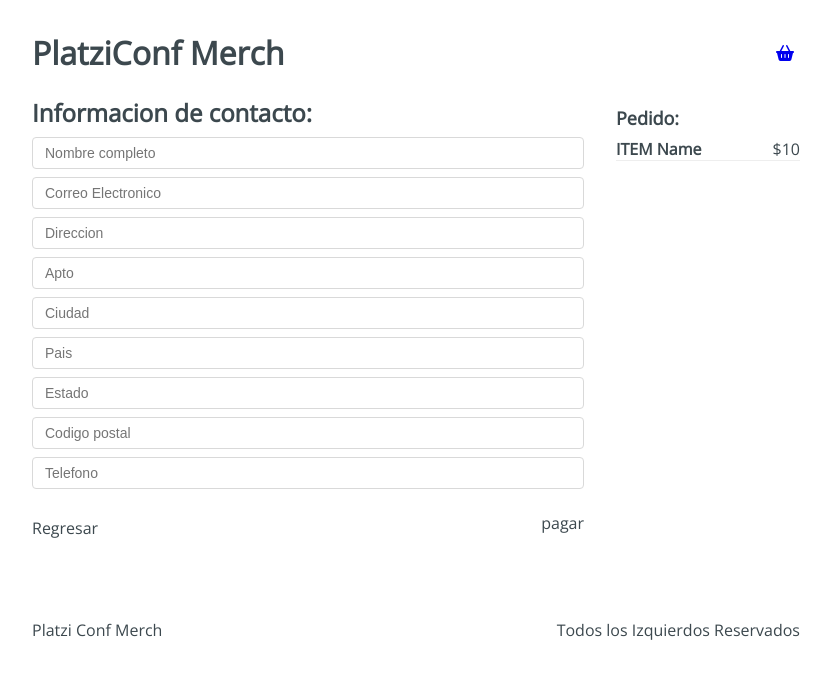
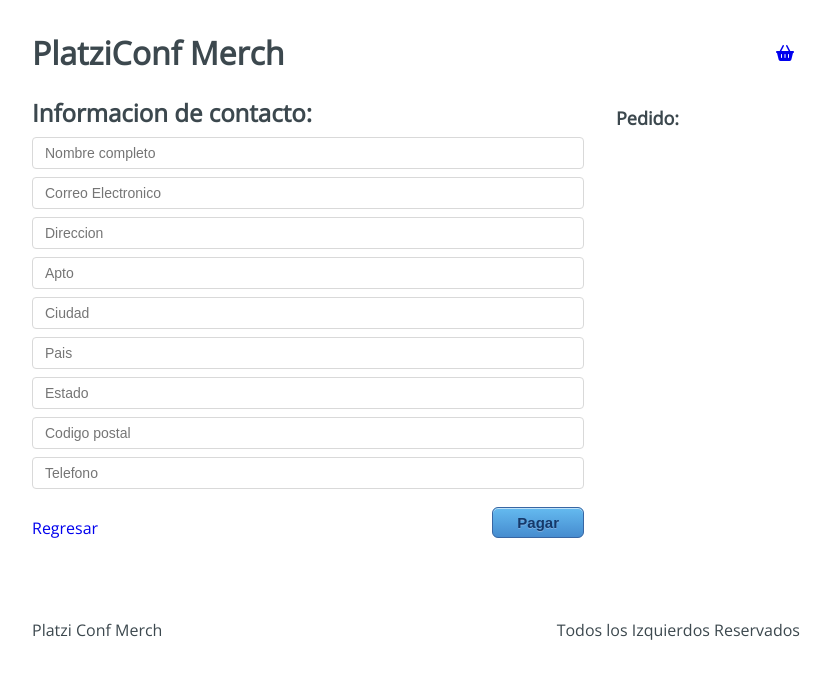
Before and after one commit to andresfgp/e-commerce-react, a React (Create React App) app: page /checkout/information in a window 1280 px wide. Shown: the top 678 px of the page, without its empty margins (224-1055 px from the left). Built offline with nearby package versions, Linux system fonts and the light colour scheme.

Commit message:
information

```diff
--- a/src/components/header/Header.jsx
+++ b/src/components/header/Header.jsx
@@ -1,8 +1,12 @@
 import React from 'react';
 import { Link } from 'react-router-dom';
+import AppContext from '../../context/AppContext';
+
 import './Header.scss';
 
 export const Header = () => {
+  const { state } = React.useContext(AppContext);
+  const { cart } = state;
   return (
     <div className="Header">
       <h1 className="Header-title">PlatziConf Merch</h1>
@@ -10,6 +14,7 @@
         <Link to="/checkout">
           <i className="fas fa-shopping-basket" />
         </Link>
+        {cart.length > 0 && <div className="Header-alert">{cart.length}</div>}
       </div>
     </div>
   );
--- a/src/containers/checkout/Checkout.jsx
+++ b/src/containers/checkout/Checkout.jsx
@@ -1,26 +1,49 @@
 import React from 'react';
 import { Link } from 'react-router-dom';
+import AppContext from '../../context/AppContext';
 import './Checkout.scss';
 
 export const Checkout = () => {
+  const { state, removeFromCart } = React.useContext(AppContext);
+  const { cart } = state;
+
+  const handleRemove = product => () => {
+    removeFromCart(product);
+  };
+
+  const handleSumTotal = () => {
+    const reducer = (accumulator, currentValue) => accumulator + currentValue.price;
+    const sum = cart.reduce(reducer, 0);
+    return sum;
+  }
+
   return (
     <div className="Checkout">
       <div className="Checkout-content">
-        <h3>Lista de Pedidos:</h3>
-        <div className="Checkout-item">
+        {cart.length > 0 ? <h3>Lista de pedidos:</h3> : <h3>Sin pedidos...</h3>}
+        {cart.map((item) => (
+          <div className="Checkout-item" key={item.title}>
             <div className="Checkout-element">
-            <h4>ITEM name</h4>
-            <span>$10</span>
+              <h4>{item.title}</h4>
+              <span>
+                $
+                {item.price}
+              </span>
             </div>
-          <button type="button"><i className='fas fa-trash-alt' /></button>
+            <button type="button" onClick={handleRemove(item)}>
+              <i className="fas fa-trash-alt" />
+            </button>
           </div>
+        ))}
       </div>
+      {cart.length > 0 && (
         <div className="Checkout-sidebar">
-        <h3>Precio Total: $10</h3>
+          <h3>{`Precio Total: $ ${handleSumTotal()}`}</h3>
           <Link to="/checkout/information">
             <button type="button">Continuar pedido</button>
           </Link>
         </div>
+      )}
     </div>
   );
 };
--- a/src/containers/home/components/product/Product.jsx
+++ b/src/containers/home/components/product/Product.jsx
@@ -1,6 +1,6 @@
 import React from 'react';
 
-export const Product = () => {
+export const Product = ({product, handleAddToCart}) => {
   return (
     <div className="Products-item">
       <img src={product.image} alt={product.title} />
@@ -15,7 +15,7 @@
         </h2>
         <p>{product.description}</p>
       </div>
-      <button type="button">Comprar</button>
+      <button type="button" onClick={handleAddToCart(product)}>Comprar</button>
     </div>
   );
 };
--- a/src/containers/home/components/products/Products.jsx
+++ b/src/containers/home/components/products/Products.jsx
@@ -1,13 +1,20 @@
 import React from 'react';
 import Product from '../product/Product';
+import AppContext from '../../../../context/AppContext';
 import './Products.scss';
 
 export const Products = () => {
+  const { state, addToCart } = React.useContext(AppContext);
+  const { products } = state;
+
+  const handleAddToCart = product => () => {
+    addToCart(product)
+  }
   return (
     <div className="Products">
       <div className="Products-items">
         {products.map(product => (
-          <Product key={product.id} product={product} />
+          <Product key={product.id} product={product} handleAddToCart={handleAddToCart}/>
         ))}
       </div>
     </div>
--- a/src/containers/information/Information.jsx
+++ b/src/containers/information/Information.jsx
@@ -1,7 +1,31 @@
 import React from 'react';
+import { Link, useNavigate } from 'react-router-dom';
+import AppContext from '../../context/AppContext';
 import './Information.scss';
 
 export const Information = () => {
+  const { state, addToBuyer } = React.useContext(AppContext);
+  const form = React.useRef(null);
+  const navigate = useNavigate()
+  const { cart } = state;
+
+  const handleSubmit = () => {
+    const formData = new FormData(form.current);
+    const buyer = {
+      'name': formData.get('name'),
+      'email': formData.get('email'),
+      'address': formData.get('address'),
+      'apto': formData.get('apto'),
+      'city': formData.get('city'),
+      'country': formData.get('country'),
+      'state': formData.get('state'),
+      'cp': formData.get('cp'),
+      'phone': formData.get('phone'),
+    }
+    addToBuyer(buyer);
+    navigate('/checkout/payment');
+  }
+
   return (
     <div className="Information">
       <div className="Information-content">
@@ -9,7 +33,7 @@
           <h2>Informacion de contacto:</h2>
         </div>
         <div className="Information-form">
-          <form action="">
+          <form ref={form}>
             <input type="text" placeholder="Nombre completo" name="name" />
             <input type="text" placeholder="Correo Electronico" name="email" />
             <input type="text" placeholder="Direccion" name="address" />
@@ -23,21 +47,28 @@
         </div>
         <div className="Information-buttons">
           <div className="Information-back">
-            Regresar
+            <Link to="/checkout">
+              Regresar
+            </Link>
           </div>
           <div className="Information-next">
-            pagar
+            <button type="button" onClick={handleSubmit}>Pagar</button>
           </div>
         </div>
       </div>
       <div className="Information-sidebar">
         <h3>Pedido:</h3>
-        <div className="Information-item">
-          <div className="Information-element">
-            <h4>ITEM Name</h4>
-            <span>$10</span>
+        {cart.map((item) => (
+          <div className="Information-item" key={item.title}>
+            <div className="Information-element">
+              <h4>{item.title}</h4>
+              <span>
+                $
+                {item.price}
+              </span>
+            </div>
           </div>
-        </div>
+        ))}
       </div>
     </div>
   );
--- /dev/null
+++ b/src/context/AppContext.js
@@ -0,0 +1,5 @@
+import React from 'react';
+
+const AppContext = React.createContext({});
+
+export default AppContext;
--- /dev/null
+++ b/src/hooks/useInitialState.js
@@ -0,0 +1,36 @@
+import { useState } from 'react';
+import initialState from '../initialState';
+
+const useInitialState = () => {
+  const [state, setState] = useState(initialState);
+
+  const addToCart = payload => {
+    setState({
+      ...state,
+      cart: [...state.cart, payload],
+    });
+  }
+
+  const removeFromCart = payload => {
+    setState({
+      ...state,
+      cart: state.cart.filter(items => items.id !== payload.id),
+    });
+  };
+
+  const addToBuyer = payload => {
+    setState({
+      ...state,
+      buyer: payload
+    })
+  }
+
+  return {
+    addToCart,
+    removeFromCart,
+    addToBuyer,
+    state,
+  };
+};
+
+export default useInitialState;
--- a/src/routes/App.jsx
+++ b/src/routes/App.jsx
@@ -8,9 +8,13 @@
 import Success from '../containers/success/Success';
 import NotFound from '../containers/not-found/NotFound';
 import Layout from '../components/layout/Layout';
+import AppContext from '../context/AppContext';
+import useInitialState from '../hooks/useInitialState';
 
 function App() {
+  const initialState = useInitialState();
   return (
+    <AppContext.Provider value={initialState}>
       <BrowserRouter>
         <Layout>
           <Routes>
@@ -23,6 +27,7 @@
           </Routes>
         </Layout>
       </BrowserRouter>
+    </AppContext.Provider>
   );
 }
 
```
Lines whose indentation alone changed are shown as unchanged.
